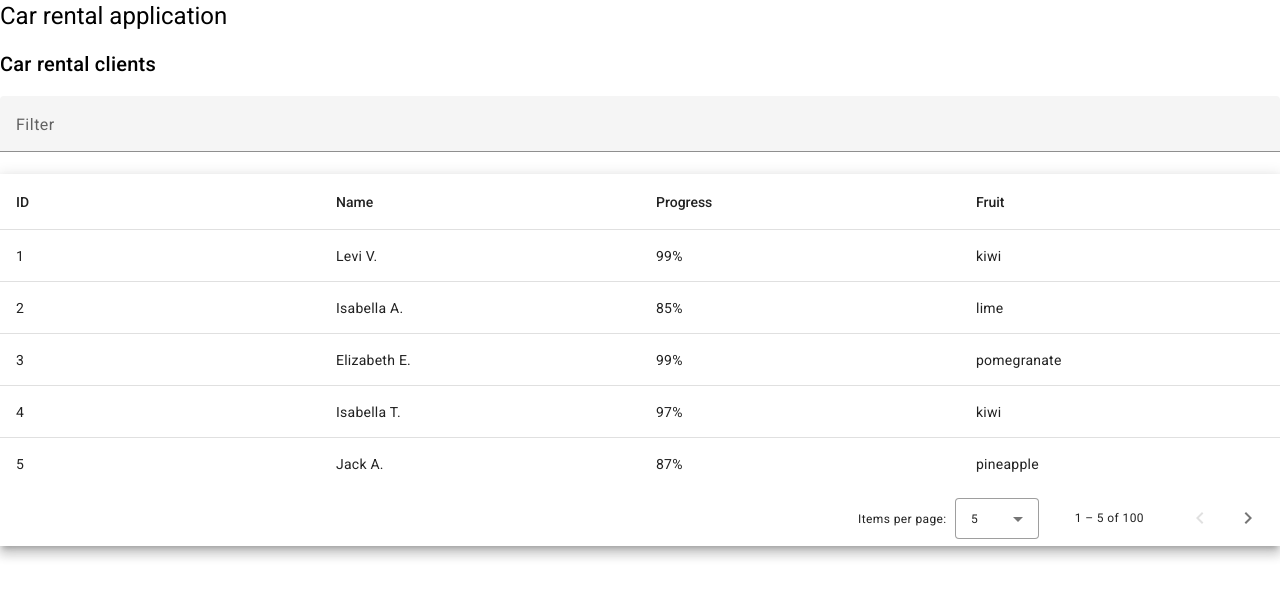
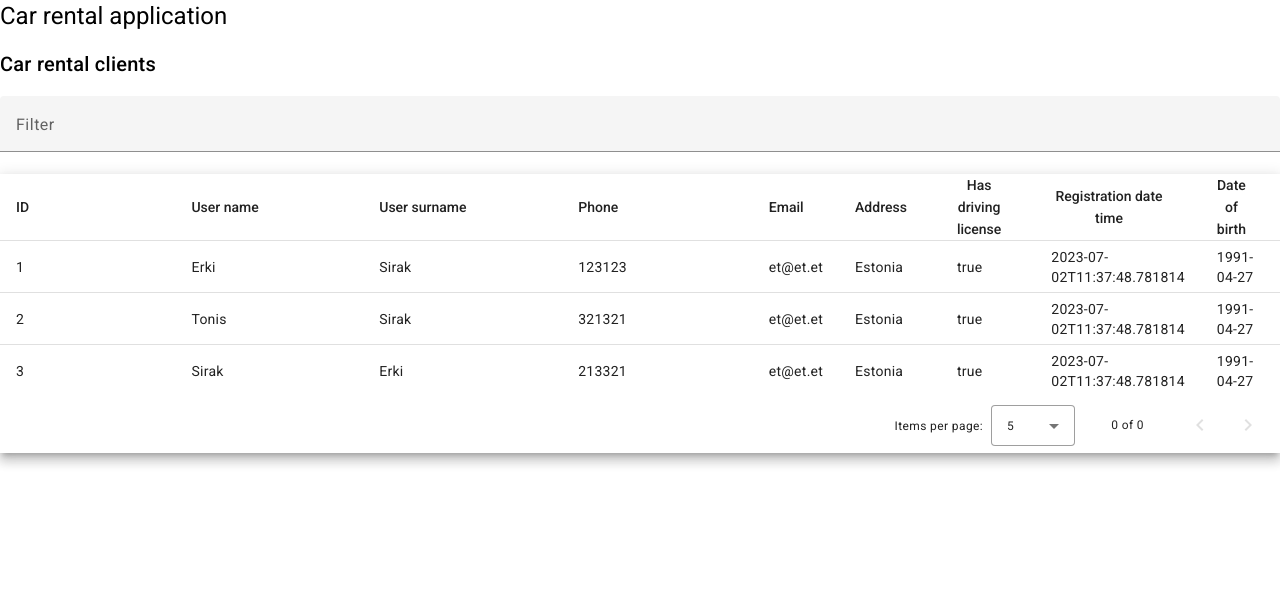
Before and after one commit to ETSirak/car-rental-project, an Angular app in the folder frontend/: page / in a window 1280 px wide. Shown: the top 598 px of the page. Built offline with nearby package versions, Linux system fonts and the light colour scheme.

Commit message:
solution implemented with local json client table

```diff
--- a/frontend/src/app/components/clients/clients.component.html
+++ b/frontend/src/app/components/clients/clients.component.html
@@ -1,45 +1,61 @@
 <h2>Car rental clients</h2>
-
 <mat-form-field>
   <mat-label>Filter</mat-label>
   <input matInput (keyup)="applyFilter($event)" placeholder="Ex. Mia" #input>
 </mat-form-field>
-
 <div class="mat-elevation-z8">
   <table mat-table [dataSource]="dataSource" matSort>
-
     <!-- ID Column -->
     <ng-container matColumnDef="id">
       <th mat-header-cell *matHeaderCellDef mat-sort-header> ID </th>
       <td mat-cell *matCellDef="let row"> {{row.id}} </td>
     </ng-container>
-
-    <!-- Progress Column -->
-    <ng-container matColumnDef="progress">
-      <th mat-header-cell *matHeaderCellDef mat-sort-header> Progress </th>
-      <td mat-cell *matCellDef="let row"> {{row.progress}}% </td>
-    </ng-container>
-
     <!-- Name Column -->
     <ng-container matColumnDef="name">
-      <th mat-header-cell *matHeaderCellDef mat-sort-header> Name </th>
+      <th mat-header-cell *matHeaderCellDef mat-sort-header> User name </th>
       <td mat-cell *matCellDef="let row"> {{row.name}} </td>
     </ng-container>
-
-    <!-- Fruit Column -->
-    <ng-container matColumnDef="fruit">
-      <th mat-header-cell *matHeaderCellDef mat-sort-header> Fruit </th>
-      <td mat-cell *matCellDef="let row"> {{row.fruit}} </td>
+    <!-- Surname Column -->
+    <ng-container matColumnDef="surname">
+      <th mat-header-cell *matHeaderCellDef mat-sort-header> User surname </th>
+      <td mat-cell *matCellDef="let row"> {{row.surname}} </td>
     </ng-container>
-
+    <!-- Phone Column -->
+    <ng-container matColumnDef="phone">
+      <th mat-header-cell *matHeaderCellDef mat-sort-header> Phone </th>
+      <td mat-cell *matCellDef="let row"> {{row.phone}} </td>
+    </ng-container>
+    <!-- Email Column -->
+    <ng-container matColumnDef="email">
+      <th mat-header-cell *matHeaderCellDef mat-sort-header> Email </th>
+      <td mat-cell *matCellDef="let row"> {{row.email}} </td>
+    </ng-container>
+    <!-- Address Column -->
+    <ng-container matColumnDef="address">
+      <th mat-header-cell *matHeaderCellDef mat-sort-header> Address </th>
+      <td mat-cell *matCellDef="let row"> {{row.address}} </td>
+    </ng-container>
+    <!-- Has driving license Column -->
+    <ng-container matColumnDef="hasDrivingLicense">
+      <th mat-header-cell *matHeaderCellDef mat-sort-header> Has driving license </th>
+      <td mat-cell *matCellDef="let row"> {{row.hasDrivingLicense}} </td>
+    </ng-container>
+    <!-- Registration Date Time Column -->
+    <ng-container matColumnDef="registrationDateTime">
+      <th mat-header-cell *matHeaderCellDef mat-sort-header> Registration date time </th>
+      <td mat-cell *matCellDef="let row"> {{row.registrationDateTime}} </td>
+    </ng-container>
+    <!-- Date of birth Column -->
+    <ng-container matColumnDef="dateOfBirth">
+      <th mat-header-cell *matHeaderCellDef mat-sort-header> Date of birth </th>
+      <td mat-cell *matCellDef="let row"> {{row.dateOfBirth}} </td>
+    </ng-container>
     <tr mat-header-row *matHeaderRowDef="displayedColumns"></tr>
     <tr mat-row *matRowDef="let row; columns: displayedColumns;"></tr>
-
     <!-- Row shown when there is no matching data. -->
     <tr class="mat-row" *matNoDataRow>
       <td class="mat-cell" colspan="4">No data matching the filter "{{input.value}}"</td>
     </tr>
   </table>
-
   <mat-paginator [pageSizeOptions]="[5, 10, 25, 100]" aria-label="Select page of users"></mat-paginator>
 </div>
--- a/frontend/src/app/components/clients/clients.component.ts
+++ b/frontend/src/app/components/clients/clients.component.ts
@@ -1,73 +1,34 @@
-import {AfterViewInit, Component, ViewChild} from '@angular/core';
+import {AfterViewInit, Component, OnInit, ViewChild} from '@angular/core';
 import {MatTableDataSource} from "@angular/material/table";
 import {MatSort} from "@angular/material/sort";
 import {MatPaginator} from "@angular/material/paginator";
 import {ClientService} from "../../services/client/client.service";
 import {Client} from "../../models/client";
-export interface UserData {
-  id: string;
-  name: string;
-  progress: string;
-  fruit: string;
-}
-/** Constants used to fill up our data base. */
-const FRUITS: string[] = [
-  'blueberry',
-  'lychee',
-  'kiwi',
-  'mango',
-  'peach',
-  'lime',
-  'pomegranate',
-  'pineapple',
-];
-const NAMES: string[] = [
-  'Maia',
-  'Asher',
-  'Olivia',
-  'Atticus',
-  'Amelia',
-  'Jack',
-  'Charlotte',
-  'Theodore',
-  'Isla',
-  'Oliver',
-  'Isabella',
-  'Jasper',
-  'Cora',
-  'Levi',
-  'Violet',
-  'Arthur',
-  'Mia',
-  'Thomas',
-  'Elizabeth',
-];
 @Component({
   selector: 'app-clients',
   templateUrl: './clients.component.html',
   styleUrls: ['./clients.component.css']
 })
-export class ClientsComponent implements AfterViewInit {
-  displayedColumns: string[] = ['id', 'name', 'progress', 'fruit'];
-  dataSource: MatTableDataSource<UserData>;
+export class ClientsComponent implements OnInit {
+  displayedColumns: Array<string> =
+    ['id', 'name', 'surname', 'phone', 'email', 'address', 'hasDrivingLicense', 'registrationDateTime', 'dateOfBirth'];
+  dataSource: MatTableDataSource<Client>;
   clients!: Array<Client>;
-
   @ViewChild(MatPaginator) paginator!: MatPaginator;
   @ViewChild(MatSort) sort!: MatSort;
   constructor(
     private clientService: ClientService
   ) {
-    // Create 100 users
-    const users = Array.from({length: 100}, (_, k) => createNewUser(k + 1));
-    // Assign the data to the data source for the table to render
-    this.dataSource = new MatTableDataSource(users);
+    this.dataSource = new MatTableDataSource(this.clients);
+    console.log('inside clients component constructor')
   }
-  ngAfterViewInit() {
+  ngOnInit() {
     this.dataSource.paginator = this.paginator;
     this.dataSource.sort = this.sort;
     this.clientService.getAllClients()
       .subscribe(clients => {
         this.clients = clients;
+        this.dataSource = new MatTableDataSource(this.clients);
         console.log(`results: ${JSON.stringify(clients, null, 2)}`);
       });
   }
@@ -79,17 +40,3 @@
     }
   }
 }
-/** Builds and returns a new User. */
-function createNewUser(id: number): UserData {
-  const name =
-    NAMES[Math.round(Math.random() * (NAMES.length - 1))] +
-    ' ' +
-    NAMES[Math.round(Math.random() * (NAMES.length - 1))].charAt(0) +
-    '.';
-  return {
-    id: id.toString(),
-    name: name,
-    progress: Math.round(Math.random() * 100).toString(),
-    fruit: FRUITS[Math.round(Math.random() * (FRUITS.length - 1))],
-  };
-}
--- a/frontend/src/assets/clients.json
+++ b/frontend/src/assets/clients.json
@@ -9,5 +9,29 @@
     "hasDrivingLicense":true,
     "registrationDateTime":"2023-07-02T11:37:48.781814",
     "dateOfBirth":"1991-04-27"
+  },
+
+  {
+    "id":2,
+    "name":"Tonis",
+    "surname":"Sirak",
+    "phone":"321321",
+    "email":"et@et.et",
+    "address":"Estonia",
+    "hasDrivingLicense":true,
+    "registrationDateTime":"2023-07-02T11:37:48.781814",
+    "dateOfBirth":"1991-04-27"
+  },
+
+  {
+    "id":3,
+    "name":"Sirak",
+    "surname":"Erki",
+    "phone":"213321",
+    "email":"et@et.et",
+    "address":"Estonia",
+    "hasDrivingLicense":true,
+    "registrationDateTime":"2023-07-02T11:37:48.781814",
+    "dateOfBirth":"1991-04-27"
   }
 ]
```
